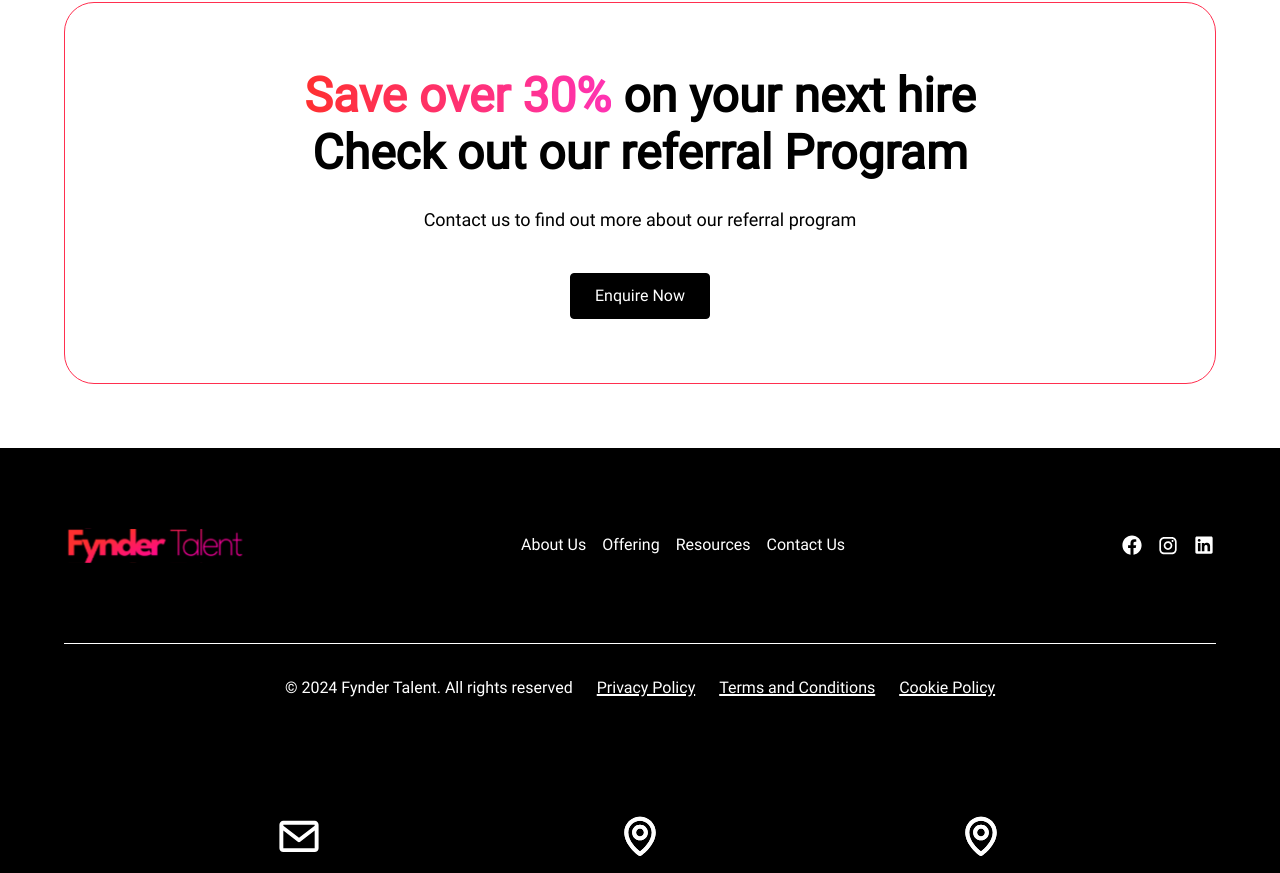
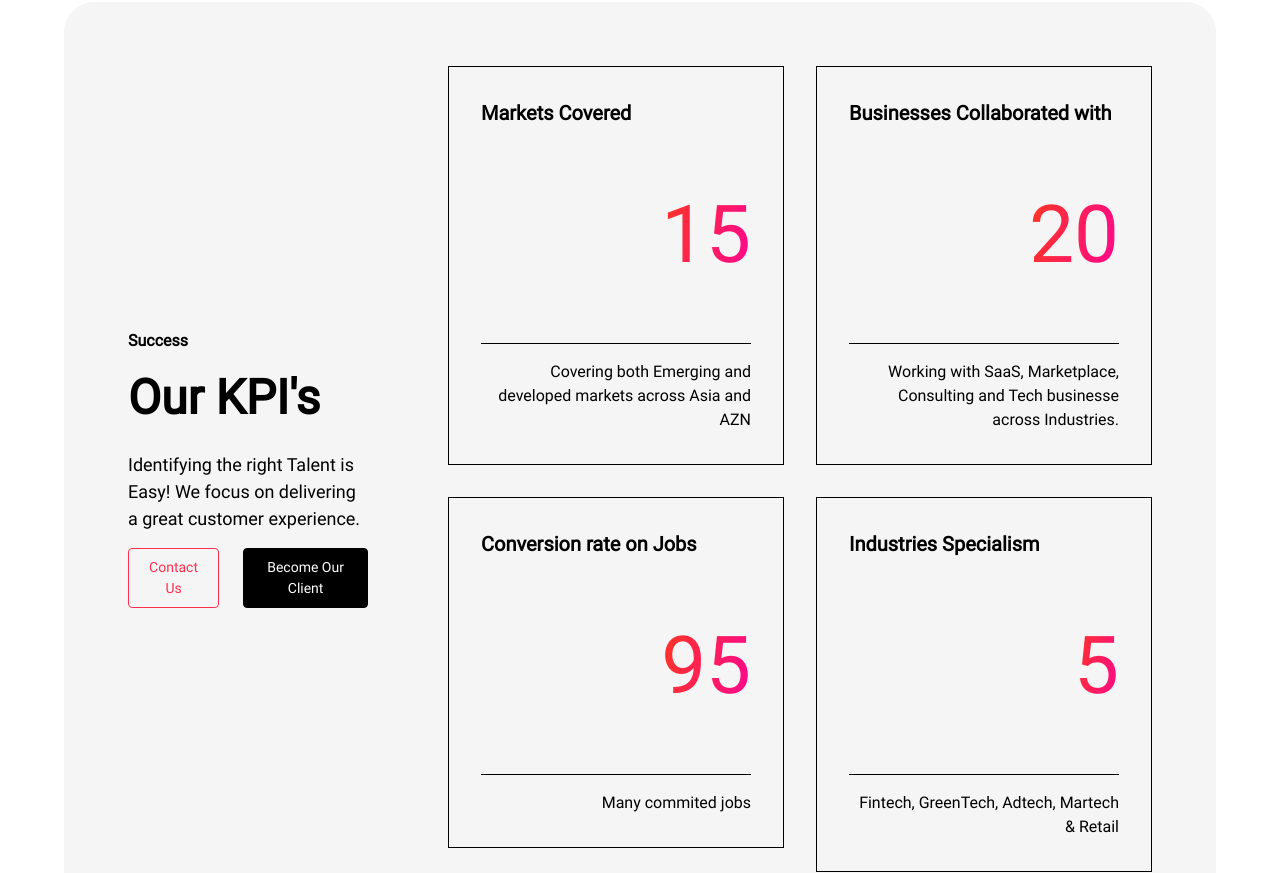
Before and after one commit to yogi-mahtani/yogi-mahtani, a Next.js app: page / in a window 1280 px wide. Shown: the part 1023-1896 px from the top of the page. Built offline with nearby package versions, Linux system fonts and the light colour scheme.

Commit message:
feat: add KPI sections design

```diff
--- /dev/null
+++ b/src/app/components/KPISection/constants.ts
@@ -0,0 +1,35 @@
+type Grid = {
+  title: string;
+  value: number;
+  description: string;
+  type: 'greater-than' | 'percentage' | '';
+};
+
+export const KPI_GRID_VALUES: Grid[] = [
+  {
+    title: 'Markets Covered',
+    value: 15,
+    description:
+      'Covering both Emerging  and developed markets across Asia and AZN',
+    type: 'greater-than',
+  },
+  {
+    title: 'Businesses Collaborated with',
+    value: 20,
+    description:
+      'Working with SaaS, Marketplace, Consulting and Tech businesse across Industries.',
+    type: 'greater-than',
+  },
+  {
+    title: 'Conversion rate on Jobs',
+    value: 95,
+    description: 'Many commited jobs',
+    type: 'percentage',
+  },
+  {
+    title: 'Industries Specialism',
+    value: 5,
+    description: 'Fintech, GreenTech, Adtech, Martech & Retail ',
+    type: '',
+  },
+];
--- /dev/null
+++ b/src/app/components/KPISection/index.tsx
@@ -0,0 +1,60 @@
+import Button from '@/app/ui-kit/Button';
+import { KPI_GRID_VALUES } from './constants';
+import {
+  SectionContainer,
+  LeftSection,
+  RightSection,
+  SectionTitle,
+  SectionSubtitle,
+  SectionDescription,
+  ButtonContainer,
+  KPIGrid,
+  KPICard,
+  CardValue,
+} from './styled';
+
+const KPISection = () => {
+  return (
+    <SectionContainer>
+      <LeftSection>
+        <SectionSubtitle>Success</SectionSubtitle>
+        <SectionTitle>Our KPI's</SectionTitle>
+        <SectionDescription>
+          Identifying the right Talent is Easy! We focus on delivering a great
+          customer experience.
+        </SectionDescription>
+        <ButtonContainer>
+          <Button
+            variant="outlined"
+            color="var(--color-orange)"
+            bordercolor="var(--color-orange)"
+          >
+            Contact Us
+          </Button>
+          <Button
+            variant="filled"
+            color="var(--color-brand-white)"
+            backgroundcolor="var(--color-brand-black)"
+          >
+            Become Our Client
+          </Button>
+        </ButtonContainer>
+      </LeftSection>
+      <RightSection>
+        <KPIGrid>
+          {KPI_GRID_VALUES.map(({ title, value, description }) => {
+            return (
+              <KPICard key={title}>
+                <h6>{title}</h6>
+                <CardValue>{value}</CardValue>
+                <p>{description}</p>
+              </KPICard>
+            );
+          })}
+        </KPIGrid>
+      </RightSection>
+    </SectionContainer>
+  );
+};
+
+export default KPISection;
--- /dev/null
+++ b/src/app/components/KPISection/styled.ts
@@ -0,0 +1,85 @@
+'use client';
+import styled from 'styled-components';
+
+export const SectionContainer = styled.div`
+  border-radius: 30px;
+  background: #f5f5f5;
+  padding: 64px;
+  margin-bottom: 64px;
+  display: flex;
+  align-items: center;
+  justify-content: center;
+  gap: 80px;
+`;
+
+export const LeftSection = styled.div``;
+
+export const RightSection = styled.div``;
+
+export const SectionTitle = styled.h2`
+  font-style: normal;
+  font-weight: 700;
+  margin-bottom: 24px;
+`;
+
+export const SectionSubtitle = styled.h6`
+  font-size: 1rem;
+  font-weight: 600;
+  line-height: 150%;
+  margin-bottom: 16px;
+`;
+
+export const SectionDescription = styled.p`
+  font-size: 1.125rem;
+  font-weight: 400;
+  line-height: 150%;
+  margin-bottom: 16px;
+`;
+
+export const ButtonContainer = styled.div`
+  display: flex;
+  align-items: center;
+  gap: 24px;
+`;
+
+export const KPIGrid = styled.div`
+  display: grid;
+  grid-template-columns: repeat(2, 1fr);
+  gap: 32px;
+`;
+
+export const KPICard = styled.div`
+  aspect-ratio: 1 / 1;
+  max-width: 336px;
+  justify-self: center;
+  display: flex;
+  flex-direction: column;
+  justify-content: center;
+  align-items: flex-end;
+  gap: 48px;
+  padding: 32px;
+  border: 1px solid var(--grey-scale-800);
+
+  h6 {
+    align-self: flex-start;
+    text-align: left;
+    font-weight: 700;
+  }
+
+  p {
+    text-align: right;
+    font-size: 1rem;
+    font-weight: 400;
+    border-top: 1px solid var(--grey-scale-800);
+    padding-top: 16px;
+    width: 100%;
+  }
+`;
+
+export const CardValue = styled.div`
+  font-size: 80px;
+  background: linear-gradient(102deg, #ff3030 16.02%, #ff00a0 109.63%);
+  background-clip: text;
+  -webkit-background-clip: text;
+  -webkit-text-fill-color: transparent;
+`;
--- a/src/app/components/ReferralProgram/index.tsx
+++ b/src/app/components/ReferralProgram/index.tsx
@@ -12,7 +12,7 @@ import {
   ButtonWrapper,
 } from './styled';
 
-const ReferralProgram = () => {
+const ReferralProgram: React.FC = () => {
   return (
     <StyledBox>
       <HeadingWrapper>
--- a/src/app/components/ReferralProgram/styled.ts
+++ b/src/app/components/ReferralProgram/styled.ts
@@ -14,14 +14,12 @@ export const StyledBox = styled.div`
 export const HeadingWrapper = styled.h2`
   font-style: normal;
   font-weight: 700;
-  line-height: 120%;
   text-align: center;
   max-width: 768px;
   width: 100%;
 `;
 
 export const HighlightedText = styled.span`
-  font-size: var(--font-size-h2-desktop);
   background: var(--text-orange-and-pink-gradient);
   background-clip: text;
   -webkit-background-clip: text;
@@ -30,7 +28,6 @@ export const HighlightedText = styled.span`
 `;
 
 export const NormalText = styled.span`
-  font-size: var(--font-size-h2-desktop);
   color: var(--grey-scale-800);
 `;
 
--- a/src/app/components/index.ts
+++ b/src/app/components/index.ts
@@ -5,3 +5,4 @@ export { default as HomeHeading } from './HomeHeading';
 export { default as Footer } from './Footer';
 export { default as Logo } from './Logo';
 export { default as ReferralProgram } from './ReferralProgram';
+export { default as KPISection } from './KPISection';
--- a/src/app/globals.css
+++ b/src/app/globals.css
@@ -191,6 +191,6 @@ h6 {
   }
 }
 
-.common-sytled-wrapper {
+.common-styled-wrapper {
   padding: 64px;
 }
--- a/src/app/page.tsx
+++ b/src/app/page.tsx
@@ -1,11 +1,18 @@
-import { Header, HomeHeading, ReferralProgram, Footer } from '@/app/components';
+import {
+  Header,
+  HomeHeading,
+  ReferralProgram,
+  Footer,
+  KPISection,
+} from '@/app/components';
 
 export default function Home() {
   return (
     <>
       <Header />
       <HomeHeading />
-      <div className="common-sytled-wrapper">
+      <div className="common-styled-wrapper">
+        <KPISection />
         <ReferralProgram />
       </div>
       <Footer />
```
Also changed, not shown: src/app/components/BrandFollowing/index.tsx (added), src/app/components/BrandFollowing/styled.ts (added).
